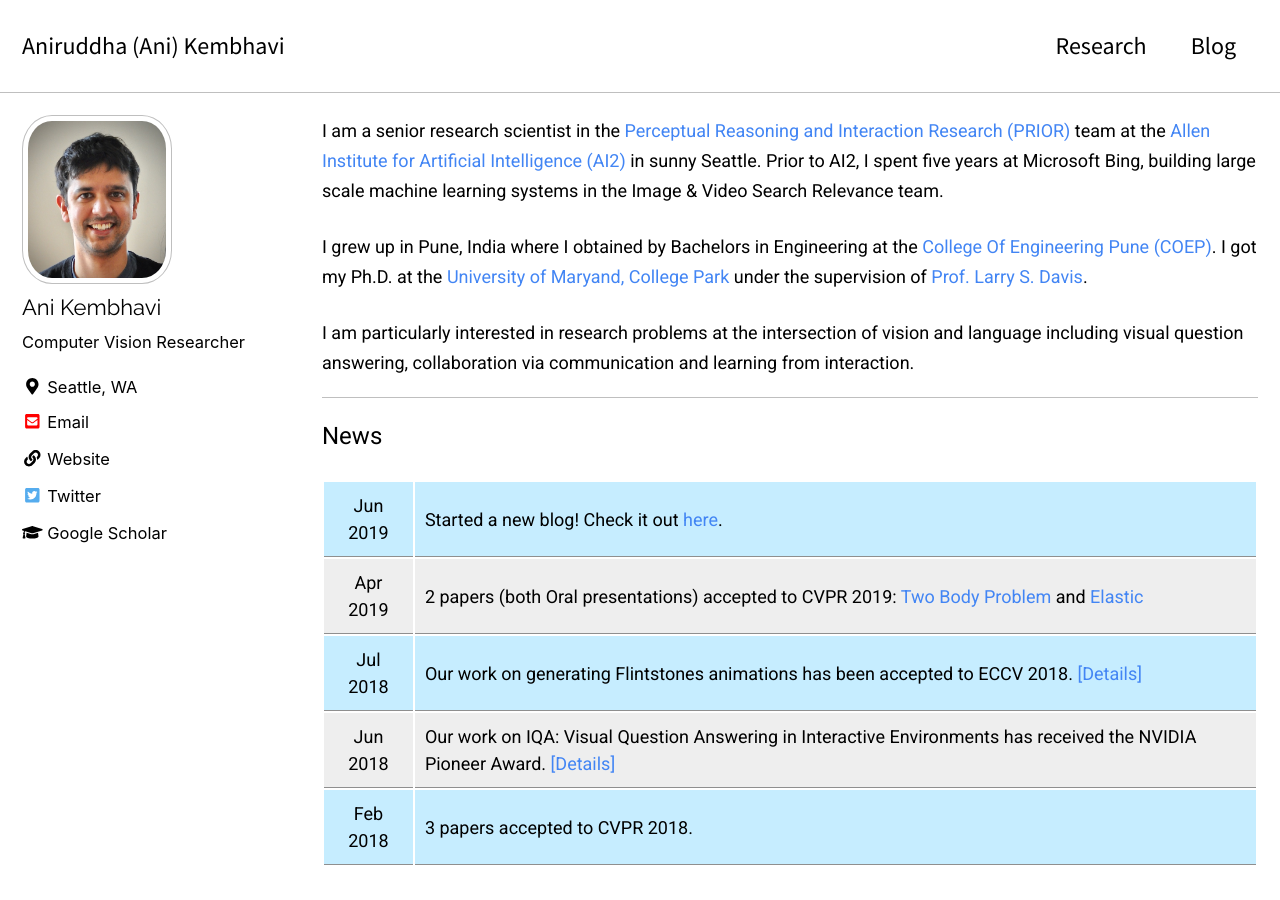
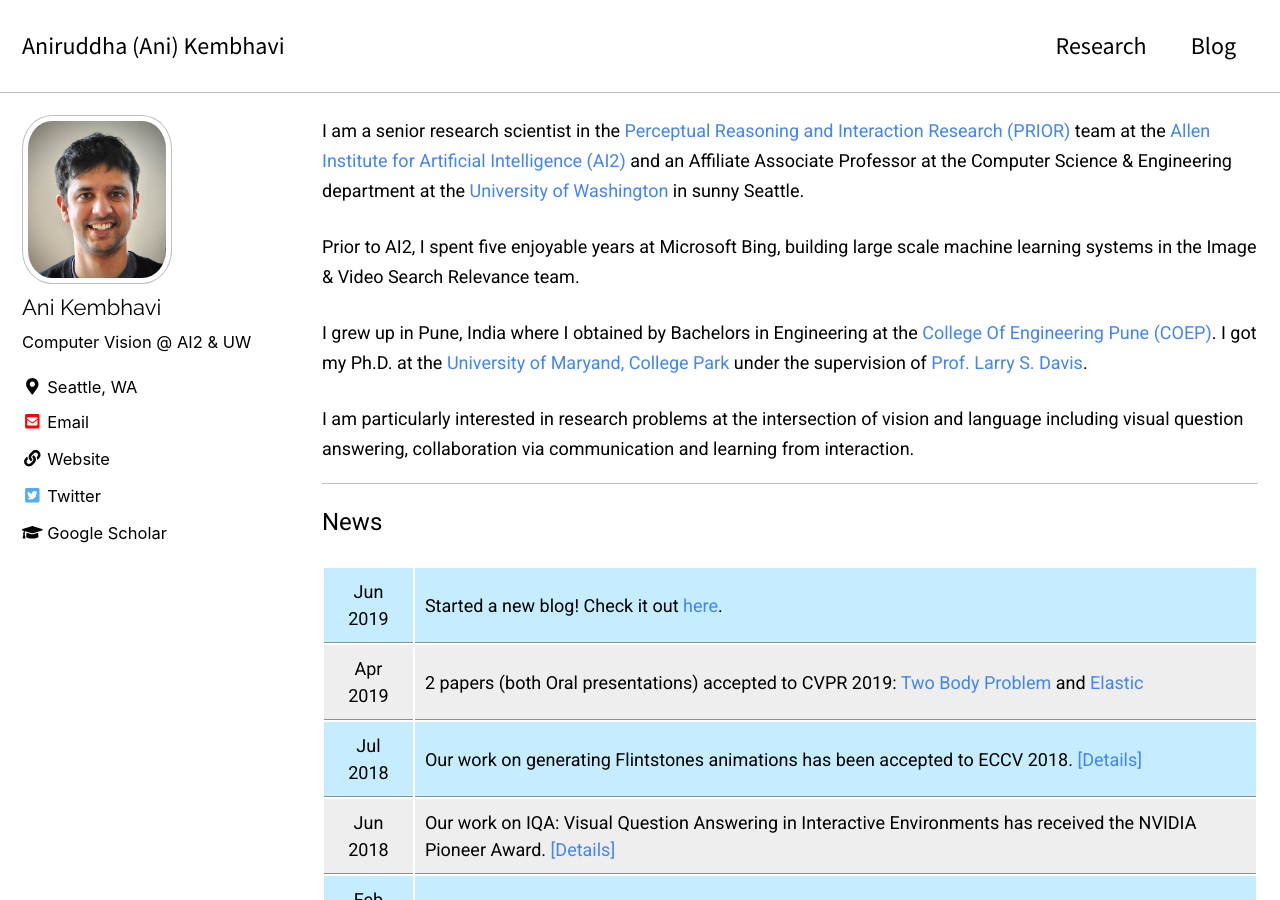
Before and after one commit to anikem/anikem.github.io, a Jekyll site: the page built from index.html, in a window 1280 px wide and 900 px high. Built offline with Jekyll 4.4.1, drawn with Linux system fonts in a browser that asks for light colours; cached includes are drawn as plain includes; nearby versions of some CDN libraries; some web fonts are replaced; the list of posts is cut into pages by our own code.

Commit message:
Add UW affiliation

```diff
--- a/_config.yml
+++ b/_config.yml
@@ -108,7 +108,7 @@
 author:
   name             : "Ani Kembhavi"
   avatar           : "/assets/images/ani.jpg"
-  bio              : "Computer Vision Researcher"
+  bio              : "Computer Vision @ AI2 & UW"
   location         : "Seattle, WA"
   email            :
   links:
--- a/index.html
+++ b/index.html
@@ -6,8 +6,12 @@
 
 <ptext>
   I am a senior research scientist in the <a class="homepage" href="https://prior.allenai.org/" target="_blank">Perceptual Reasoning and Interaction Research (PRIOR)</a>
-  team at the <a class="homepage" href="http://allenai.org/" target="_blank">Allen Institute for Artificial Intelligence (AI2)</a> in sunny Seattle.
-  Prior to AI2, I spent five years at Microsoft Bing, building large scale machine learning systems in the Image &amp; Video Search Relevance team.
+  team at the <a class="homepage" href="http://allenai.org/" target="_blank">Allen Institute for Artificial Intelligence (AI2)</a> and an
+  Affiliate Associate Professor at the Computer Science & Engineering department at the <a class="homepage" href="https://www.cs.washington.edu/" target="_blank">University of Washington</a> in sunny Seattle.
+</ptext>
+<p></p>
+<ptext>
+  Prior to AI2, I spent five enjoyable years at Microsoft Bing, building large scale machine learning systems in the Image &amp; Video Search Relevance team.
 </ptext>
 <p></p>
 <ptext>
```
